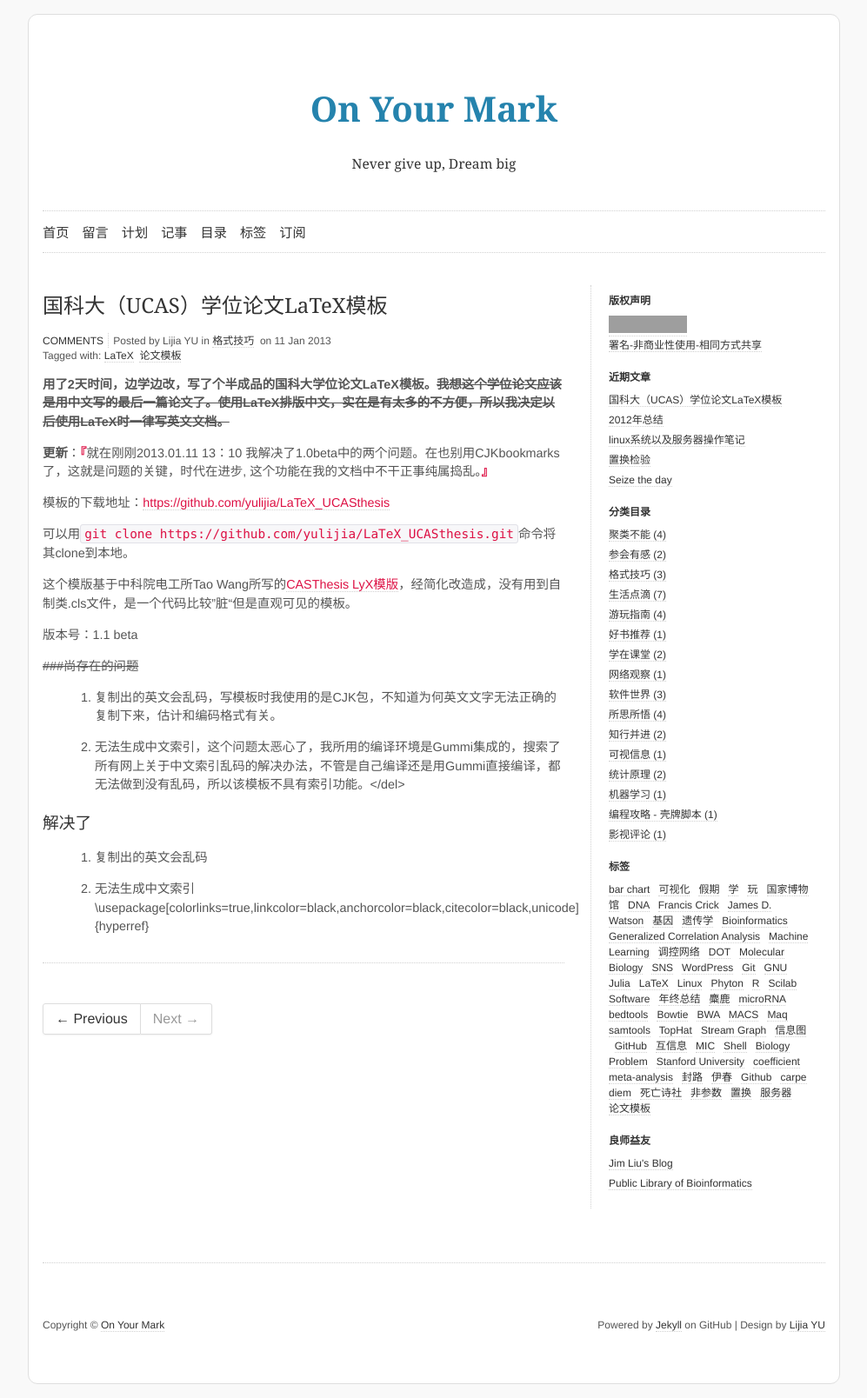
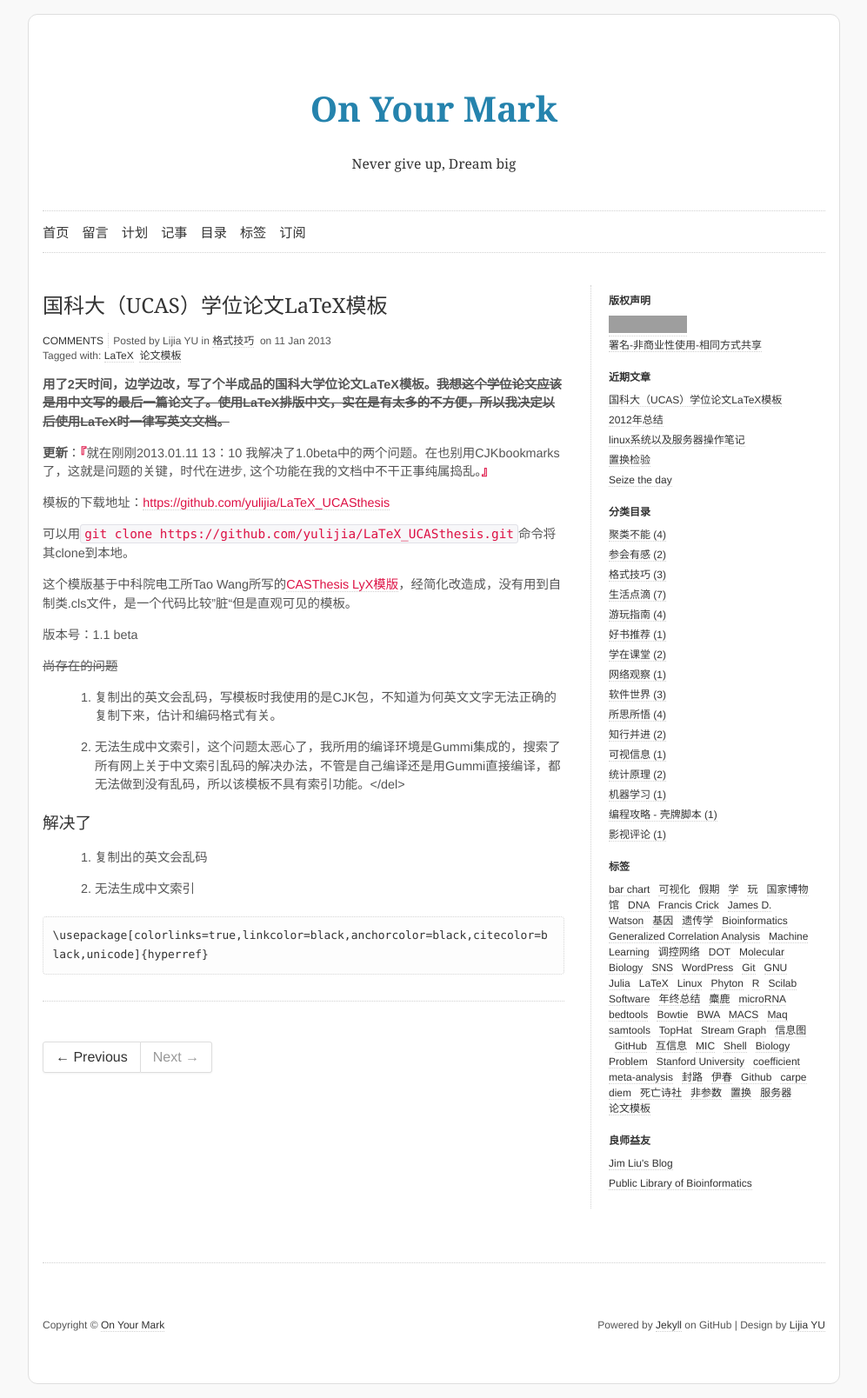
Before and after one commit to yulijia/cn, a Jekyll site: the page built from _posts/2013-01-11-LaTeX-UCASthesis.md, in a window 1280 px wide. Shown: the whole page at 87% size, without its empty margins (141-1138 px from the left). Built offline with Jekyll 4.4.1, drawn with Linux system fonts in a browser that asks for light colours; comment, search, counter and statistics services are not loaded; grey boxes are pictures that could not be loaded.

Commit message:
update code

```diff
--- a/_posts/2013-01-11-LaTeX-UCASthesis.md
+++ b/_posts/2013-01-11-LaTeX-UCASthesis.md
@@ -22,7 +22,7 @@
 版本号：1.1 beta
 
 
-<del>###尚存在的问题
+<del>尚存在的问题
 
 1. 复制出的英文会乱码，写模板时我使用的是CJK包，不知道为何英文文字无法正确的复制下来，估计和编码格式有关。
 
@@ -33,4 +33,4 @@
 1. 复制出的英文会乱码
 
 2. 无法生成中文索引
-        \usepackage[colorlinks=true,linkcolor=black,anchorcolor=black,citecolor=black,unicode]{hyperref}
+<pre><code>\usepackage[colorlinks=true,linkcolor=black,anchorcolor=black,citecolor=black,unicode]{hyperref}</code></pre>
```
